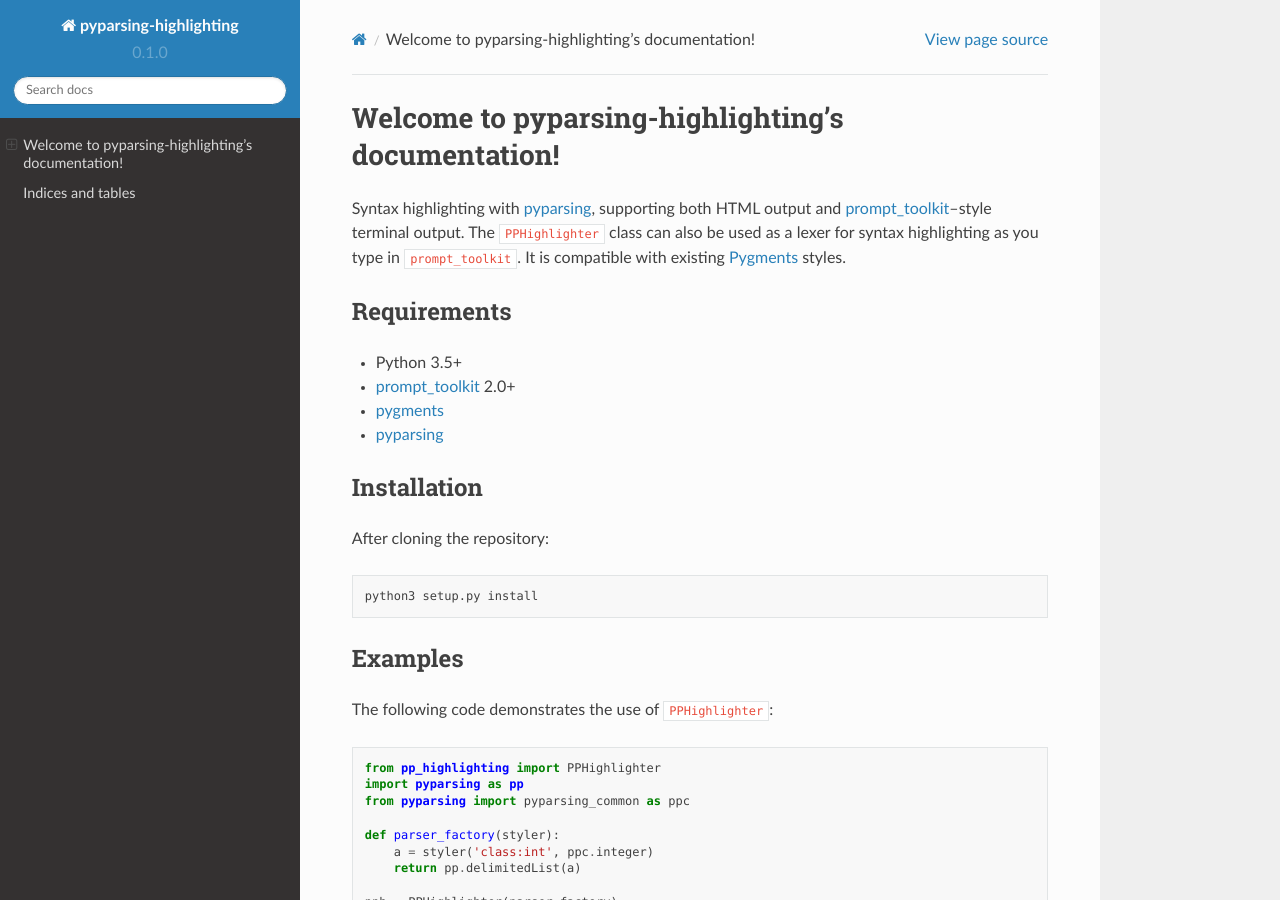
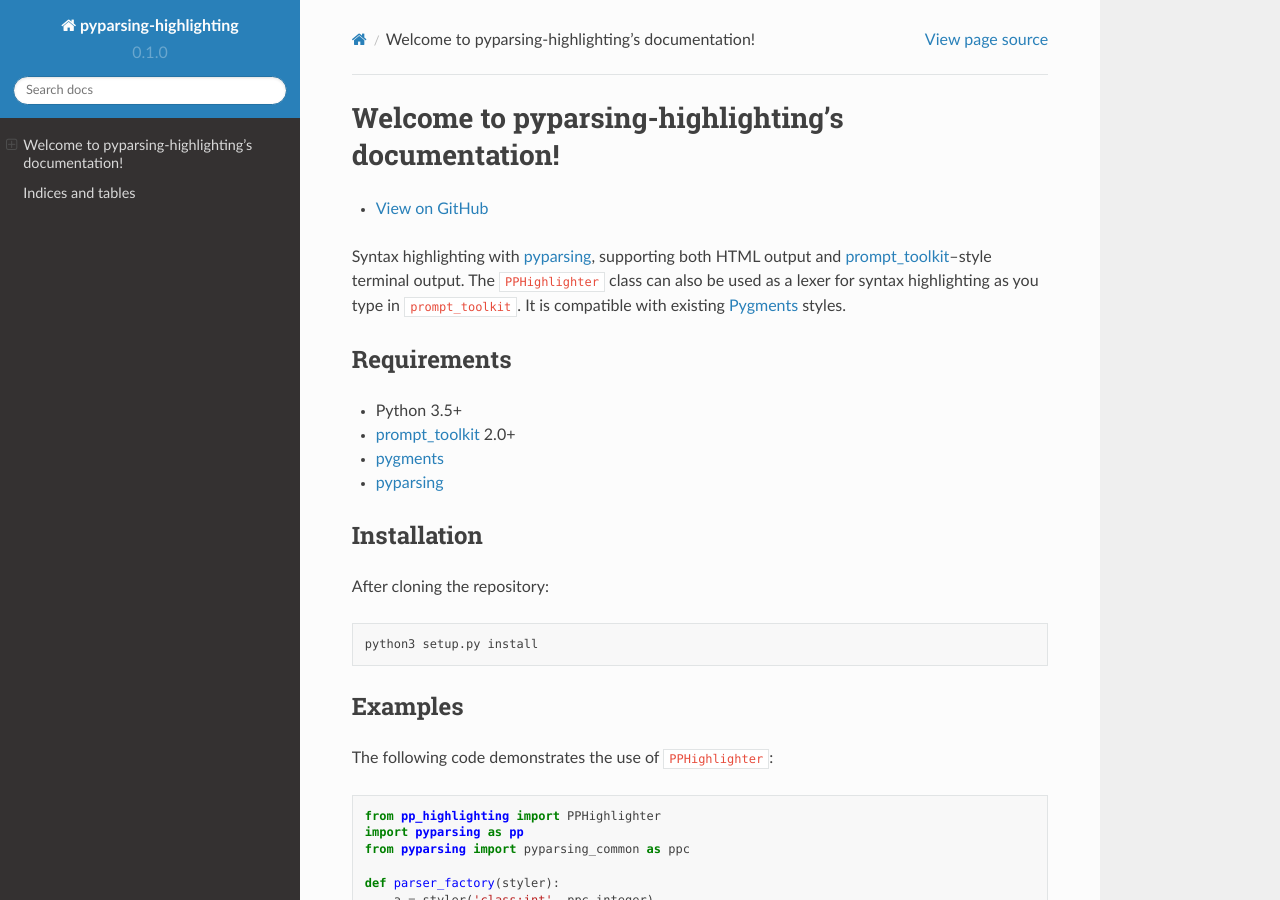
Before and after one commit to crowsonkb/pyparsing-highlighting, a Sphinx documentation site: the page built from docs/source/index.rst, in a window 1280 px wide and 900 px high. Built offline with Sphinx 7.4.7 and the Read the Docs theme 2.0.0, drawn with Linux system fonts in a browser that asks for light colours.

Commit message:
Add 'View on GitHub' link to documentation

```diff
--- a/docs/source/index.rst
+++ b/docs/source/index.rst
@@ -9,6 +9,8 @@
 .. toctree::
    :maxdepth: 2
    :caption: Contents:
+
+- `View on GitHub <https://github.com/crowsonkb/pyparsing-highlighting>`_
 
 .. include:: ../../README.rst
    :start-line: 3
```
